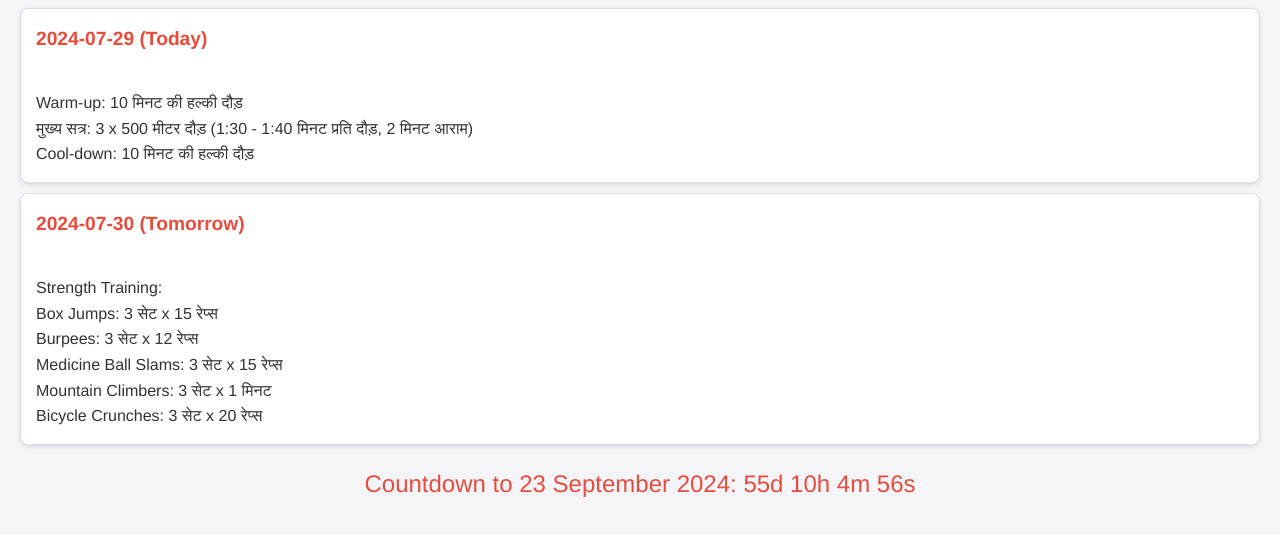
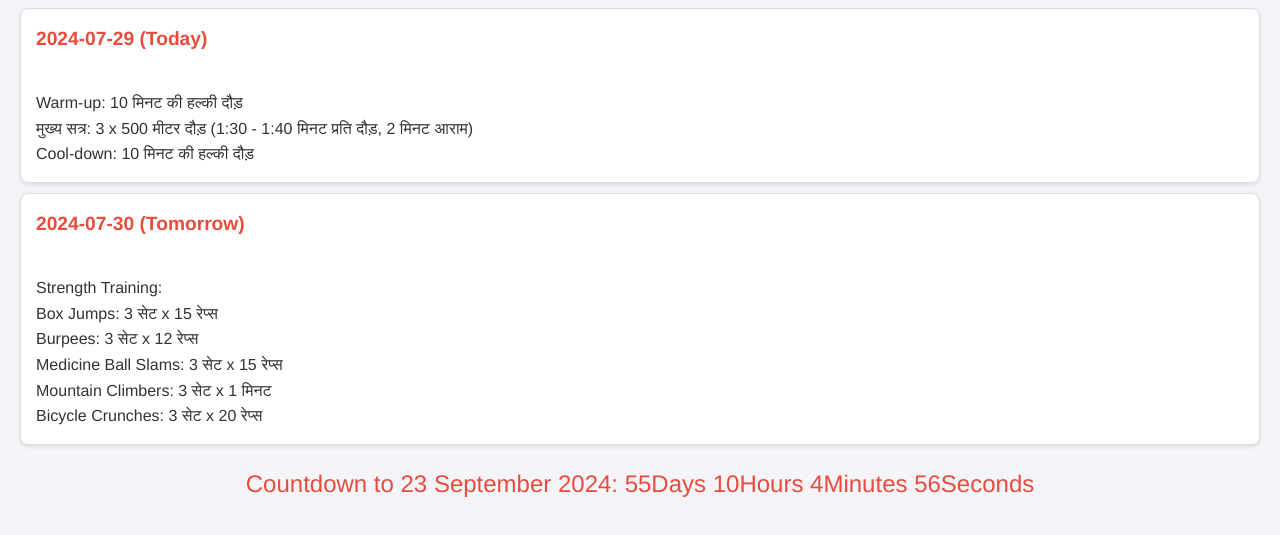
Before and after one commit to irreplaceablepc/800_meter_running, a plain HTML site: page index.html in a window 1280 px wide. Shown: the part 103-638 px from the top of the page. Drawn offline with Linux system fonts and the light colour scheme.

Commit message:
countdown 1.0

```diff
--- a/index.html
+++ b/index.html
@@ -164,7 +164,7 @@
             const minutes = Math.floor((timeDifference % (1000 * 60 * 60)) / (1000 * 60));
             const seconds = Math.floor((timeDifference % (1000 * 60)) / 1000);
 
-            countdownElement.innerHTML = `Countdown to 23 September 2024: ${days}d ${hours}h ${minutes}m ${seconds}s`;
+            countdownElement.innerHTML = `Countdown to 23 September 2024: ${days}Days ${hours}Hours ${minutes}Minutes ${seconds}Seconds`;
 
             if (timeDifference < 0) {
                 clearInterval(countdownInterval);
```
